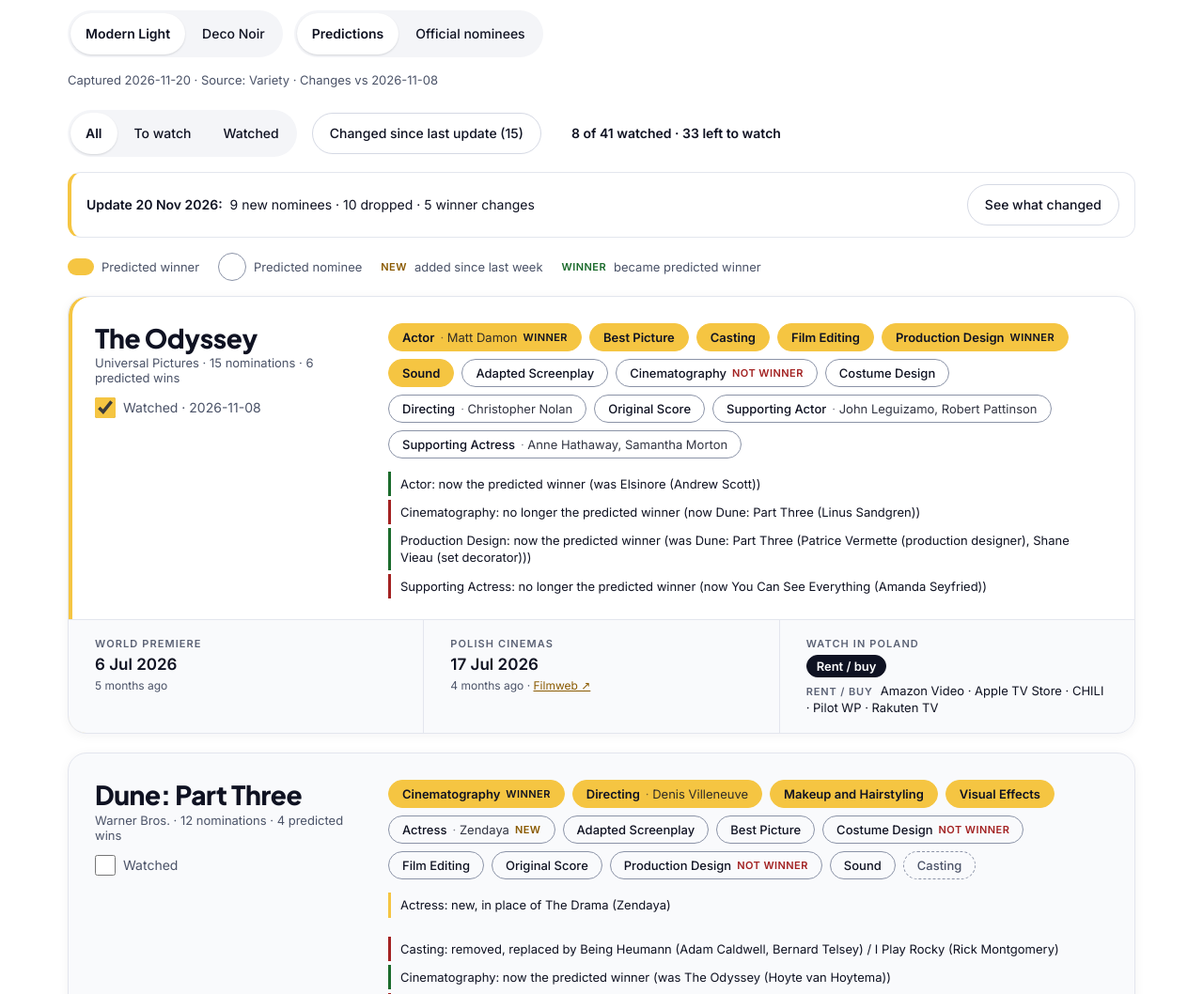
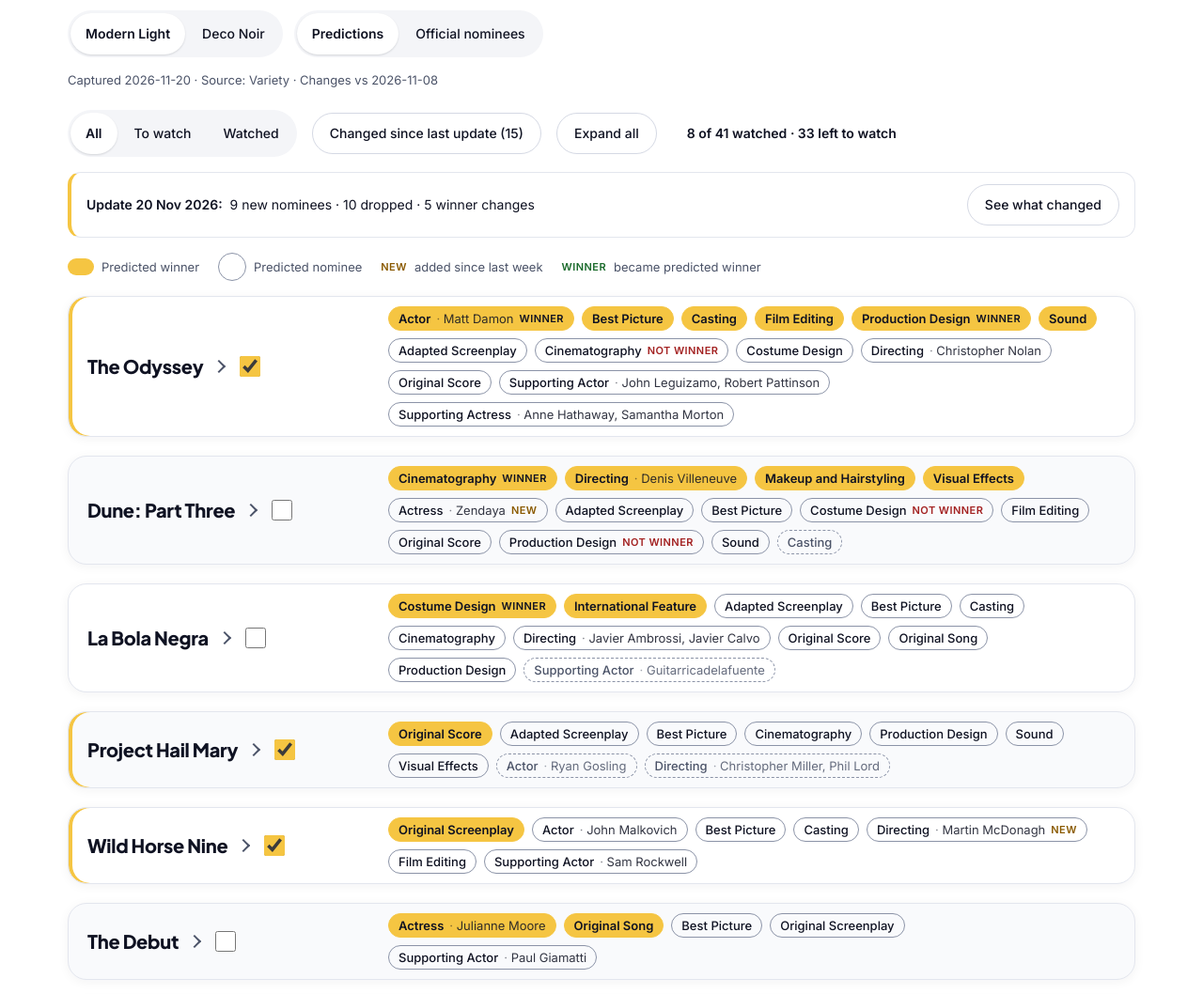
Before and after one commit to JuliusBrain/OscarsPredictions, a plain HTML site: page docs/index.html in a window 1280 px wide. Shown: the part 480-1538 px from the top of the page at 94% size. Drawn offline with Linux system fonts and the light colour scheme; no server answers.

Commit message:
Collapse film rows by default; click a film name to see details
Collapsed rows show the title, the watched checkbox and the nomination chips.
Studio/nomination counts, premiere dates and where to watch open on click.
Adds an Expand all / Collapse all button. Change notes stay hidden until the
'Changed since last update' filter is on. EN and PL strings included.

Co-Authored-By: Claude Sonnet 5.5 <noreply@anthropic.com>
Claude-Session: https://claude.ai/code/session_014qunCoCCcaNNfo1UqrqY5b

```diff
--- a/docs/app.js
+++ b/docs/app.js
@@ -4,7 +4,7 @@
   var LANGS = ['en', 'pl'];
   var TABS = ['films', 'updates', 'cal', 'cats', 'people'];
   var PEOPLE_CATS = ['Directing', 'Actor', 'Actress', 'Supporting Actor', 'Supporting Actress'];
-  var state = { lang: 'en', theme: 'modern', mode: 'predicted', tab: 'films', cat: 'All', filter: 'all', changed: false, cal: null };
+  var state = { lang: 'en', theme: 'modern', mode: 'predicted', tab: 'films', cat: 'All', filter: 'all', changed: false, open: {}, cal: null };
   var filmweb = {}, availability = { films: {}, tmdb_enabled: false };
   var data = null, registry = null, official = null, changes = { entries: {}, dropped: [] }, history = { updates: [] };
   var watched = {}, ops = [], remoteSha = null, saveTimer = null, saving = false;
@@ -320,20 +320,32 @@
   function watchLabel(f) {
     var seen = !!watched[f.id], lab = el('label', 'watch'), cb = el('input');
     cb.type = 'checkbox'; cb.checked = seen; cb.setAttribute('data-film', f.id);
+    cb.setAttribute('aria-label', t('film.watched') + ': ' + ftitle(f.name));
     cb.onchange = function () { setWatched(f.id, cb.checked); render(); focusFilm(f.id); };
     lab.appendChild(cb);
-    lab.appendChild(document.createTextNode(seen && watched[f.id].at ? t('film.watchedOn', { date: watched[f.id].at }) : t('film.watched')));
+    lab.appendChild(el('span', 'wtext', seen && watched[f.id].at ? t('film.watchedOn', { date: watched[f.id].at }) : t('film.watched')));
     return lab;
   }
 
   function filmRow(f) {
     var seen = !!watched[f.id];
-    var row = el('div', 'filmrow' + (seen ? ' seen' : '')), name = el('div', 'filmname');
-    name.appendChild(el('b', '', ftitle(f.name)));
-    if (state.lang === 'pl' && ftitle(f.name) !== f.name) name.appendChild(el('span', 'filmorig', t('film.original', { title: f.name })));
+    var open = !!state.open[f.id];
+    var row = el('div', 'filmrow' + (seen ? ' seen' : '') + (open ? '' : ' collapsed')), name = el('div', 'filmname');
+    var tg = el('button', 'filmtoggle');
+    tg.type = 'button';
+    tg.setAttribute('aria-expanded', String(open));
+    tg.appendChild(el('b', '', ftitle(f.name)));
+    tg.onclick = function () {
+      var now = row.classList.toggle('collapsed') === false;
+      tg.setAttribute('aria-expanded', String(now));
+      if (now) state.open[f.id] = true; else delete state.open[f.id];
+      syncExpandAll();
+    };
+    name.appendChild(tg);
+    if (state.lang === 'pl' && ftitle(f.name) !== f.name) name.appendChild(el('span', 'filmorig detail', t('film.original', { title: f.name })));
     var wins = winCount(f), noms = nomCount(f);
     var line = f.studio + ' · ' + (f.active ? tn('film.nom', noms) + (wins ? ' · ' + tn('film.win', wins) : '') : t('film.dropped', { date: f.last_seen }));
-    name.appendChild(el('span', '', line));
+    name.appendChild(el('span', 'detail', line));
     name.appendChild(watchLabel(f));
     row.appendChild(name); row.appendChild(filmChips(f)); row.appendChild(availBlock(f));
     return row;
@@ -355,6 +367,16 @@
     });
   }
 
+  var shownIds = [];
+  function syncExpandAll() {
+    var b = document.getElementById('expandall');
+    if (!b) return;
+    var allOpen = shownIds.length > 0 && shownIds.every(function (id) { return state.open[id]; });
+    b.textContent = t(allOpen ? 'films.collapseAll' : 'films.expandAll');
+    b.setAttribute('aria-pressed', String(allOpen));
+    b.hidden = !shownIds.length;
+  }
+
   function renderFilms() {
     var all = Object.keys(registry.films).map(function (k) { return registry.films[k]; });
     var active = all.filter(function (f) { return f.active; }), gone = all.filter(function (f) { return !f.active; });
@@ -364,6 +386,7 @@
     document.getElementById('progress').textContent = t('progress', { seen: seenCount, total: active.length, left: active.length - seenCount });
     renderHero(active.length, seenCount);
     buildChanges();
+    document.getElementById('films').classList.toggle('showchg', state.changed);
     var upd = (history.updates || [])[0], nChanged = active.concat(gone).filter(function (f) { return chgMap[f.name]; }).length;
     var tog = document.getElementById('chgtoggle');
     tog.hidden = !upd;
@@ -379,6 +402,7 @@
     var shown = active.filter(keep);
     if (!shown.length) box.appendChild(el('div', 'none', t(state.changed ? 'films.noneChanged' : state.filter === 'seen' ? 'films.noneSeen' : 'films.noneLeft')));
     shown.forEach(function (f) { box.appendChild(filmRow(f)); });
+    shownIds = shown.concat(gone.filter(keep)).map(function (f) { return f.id; });
     var d = document.getElementById('dropped');
     d.textContent = '';
     var g = gone.filter(keep);
@@ -389,6 +413,7 @@
       g.forEach(function (f) { list.appendChild(filmRow(f)); });
       d.appendChild(list);
     }
+    syncExpandAll();
   }
 
   /* ---------- calendar of Polish premieres ---------- */
@@ -646,6 +671,11 @@
       };
     });
   });
+  document.getElementById('expandall').onclick = function () {
+    var allOpen = shownIds.length > 0 && shownIds.every(function (id) { return state.open[id]; });
+    shownIds.forEach(function (id) { if (allOpen) delete state.open[id]; else state.open[id] = true; });
+    renderFilms();
+  };
   document.getElementById('chgtoggle').onclick = function () { state.changed = !state.changed; render(); };
   document.getElementById('tokensave').onclick = function () {
     var v = document.getElementById('token').value.trim();
--- a/docs/i18n.js
+++ b/docs/i18n.js
@@ -16,6 +16,8 @@ window.I18N = {
     'tab.cal': 'Calendar',
     'tab.cats': 'Categories',
     'tab.people': 'People',
+    'films.expandAll': 'Expand all',
+    'films.collapseAll': 'Collapse all',
     'filter.changed': 'Changed since last update',
     'films.noneChanged': 'No films match. Nothing in the latest update touched them.',
     'chg.new.x': '{cat}: new, in place of {other}',
@@ -217,6 +219,8 @@ window.I18N = {
     'tab.cal': 'Kalendarz',
     'tab.cats': 'Kategorie',
     'tab.people': 'Osoby',
+    'films.expandAll': 'Rozwiń wszystko',
+    'films.collapseAll': 'Zwiń wszystko',
     'filter.changed': 'Zmienione od ostatniej aktualizacji',
     'films.noneChanged': 'Brak pasujących filmów. Ostatnia aktualizacja ich nie dotyczyła.',
     'chg.new.x': '{cat}: nowy, zamiast {other}',
--- a/docs/index.html
+++ b/docs/index.html
@@ -5,7 +5,7 @@
 <meta name="viewport" content="width=device-width, initial-scale=1">
 <title>Oscars Predictions Tracker</title>
 <link rel="stylesheet" href="https://fonts.googleapis.com/css2?family=Cormorant+Garamond:wght@600;700&family=Jost:wght@400;500;600&family=Plus+Jakarta+Sans:wght@600;700;800&family=Inter:wght@400;500;600&display=swap">
-<link rel="stylesheet" href="styles.css?v=25">
+<link rel="stylesheet" href="styles.css?v=26">
 </head>
 <body>
 <main class="wrap">
@@ -66,6 +66,7 @@
         <button data-filter-btn="seen" data-i18n="filter.seen">Watched</button>
       </div>
       <button id="chgtoggle" class="chip" aria-pressed="false" hidden></button>
+      <button id="expandall" class="chip" aria-pressed="false" hidden></button>
       <span id="chgbasis" class="progress"></span>
       <span id="progress" class="progress" aria-live="polite"></span>
       <span id="syncstate" class="syncstate" aria-live="polite"></span>
@@ -116,7 +117,7 @@
   </details>
   <p class="credits" data-i18n-html="credits">Premiere dates: <a href="https://www.filmweb.pl" target="_blank" rel="noopener">Filmweb</a>.</p>
 </main>
-<script src="i18n.js?v=25"></script>
-<script src="app.js?v=25"></script>
+<script src="i18n.js?v=26"></script>
+<script src="app.js?v=26"></script>
 </body>
 </html>
--- a/docs/styles.css
+++ b/docs/styles.css
@@ -250,3 +250,25 @@ h1{font-size:40px;overflow-wrap:anywhere}
 .chgnote{font-size:13px;line-height:1.4;padding:4px 10px;border-left:3px solid var(--accent);color:var(--text)}
 .chgnote.dropped,.chgnote.winnerLost{border-left-color:var(--down)}
 .chgnote.winnerGained{border-left-color:var(--up)}
+
+/* Compact film rows: name + nominations; the rest opens on click */
+.filmtoggle{display:flex;align-items:center;gap:10px;margin:0;padding:0;border:0;background:none;color:inherit;font:inherit;text-align:left;cursor:pointer;min-height:44px}
+.filmtoggle::after{content:"";flex:0 0 auto;width:8px;height:8px;border-right:2px solid var(--muted);border-bottom:2px solid var(--muted);transform:rotate(45deg);margin:-4px 0 0 2px;transition:transform .15s}
+.filmrow.collapsed .filmtoggle::after{transform:rotate(-45deg);margin:0 0 0 2px}
+.filmtoggle:hover b{text-decoration:underline;text-decoration-thickness:2px;text-underline-offset:4px}
+.filmtoggle:focus-visible{outline:2px solid var(--accent);outline-offset:4px;border-radius:var(--r-sm)}
+#expandall{min-height:44px}
+#expandall[hidden]{display:none}
+.filmrow.collapsed{align-items:center}
+.filmrow.collapsed .poland,.filmrow.collapsed .detail,.filmrow.collapsed .wtext{display:none}
+.filmrow.collapsed .filmname{flex-direction:row;align-items:center;gap:6px;padding:8px 0 8px 20px}
+.filmrow.collapsed .filmname b{font-size:20px;line-height:1.2}
+.filmrow.collapsed .watch{gap:0;min-height:44px;min-width:44px;justify-content:center}
+.filmrow.collapsed .noms{padding:10px 20px 10px 0;align-content:center}
+.filmrow.collapsed .nom{min-height:26px;padding:0 10px}
+.filmrow.collapsed .chgnotes{display:none;margin-top:2px}
+#films.showchg .filmrow.collapsed .chgnotes{display:flex}
+@media (max-width:640px){
+  .filmrow.collapsed .filmname{padding:8px 12px 0 8px}
+  .filmrow.collapsed .noms{padding:4px 12px 12px}
+}
```
